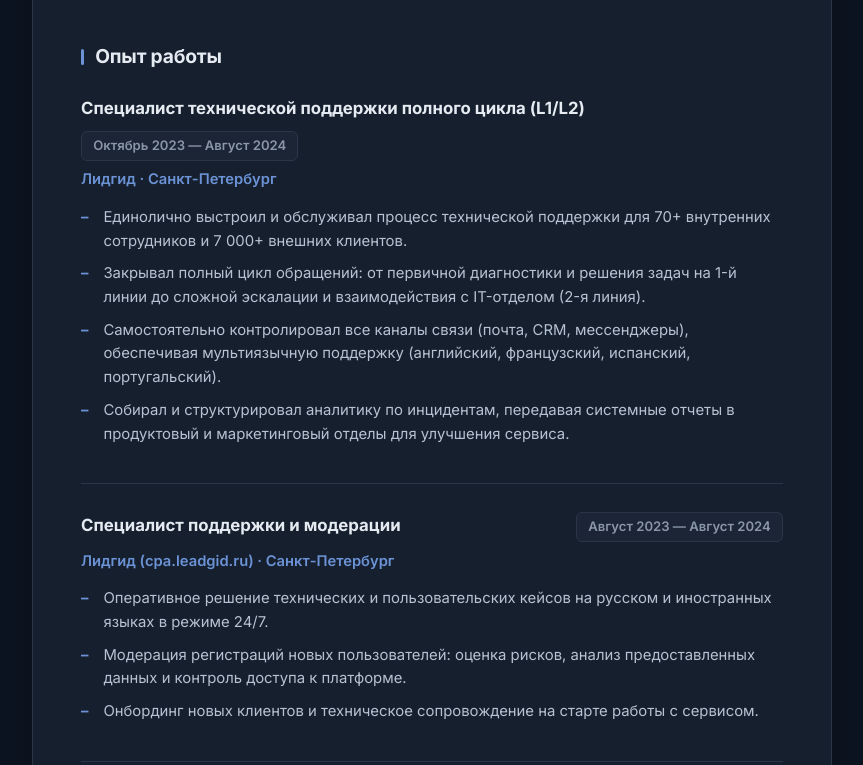
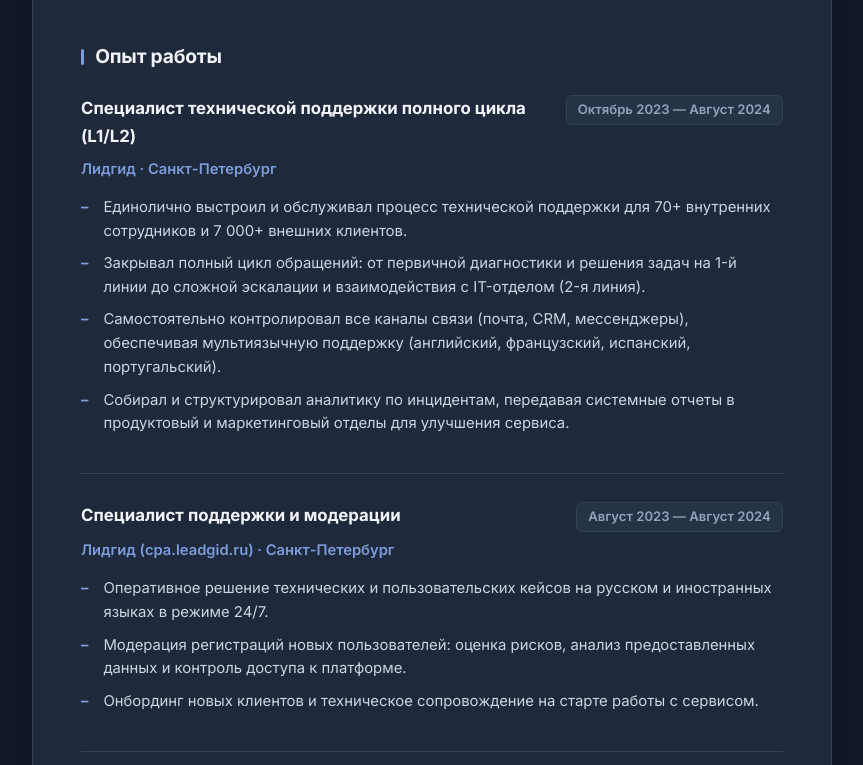
Before and after one commit to myshinartem/myshinartem.github.io, a plain HTML site: page index.html in a window 1280 px wide. Shown: the part 1060-1825 px from the top of the page, without its empty margins (208-1071 px from the left). Drawn offline with Linux system fonts and the light colour scheme.

Commit message:
Update index.html

```diff
--- a/index.html
+++ b/index.html
@@ -9,16 +9,16 @@
     <link href="https://fonts.googleapis.com/css2?family=Inter:wght@300;400;500;600;700;800&display=swap" rel="stylesheet">
     <style>
         :root {
-            --primary: #6b93d6;
-            --primary-soft: rgba(107, 147, 214, 0.12);
-            --text-main: #e6ebf2;
-            --text-secondary: #b6c2d1;
-            --text-muted: #8a97a8;
-            --bg-page: #0d1421;
-            --bg-card: #161f2e;
-            --bg-inset: #1b2536;
-            --border-soft: #2a3648;
-            --shadow-float: 0 18px 40px -16px rgba(0, 0, 0, 0.55);
+            --primary: #7c9cdb;
+            --primary-soft: rgba(124, 156, 219, 0.15);
+            --text-main: #f1f5f9;
+            --text-secondary: #cbd5e1;
+            --text-muted: #94a3b8;
+            --bg-page: #111827;
+            --bg-card: #1e293b;
+            --bg-inset: #253347;
+            --border-soft: #334155;
+            --shadow-float: 0 18px 40px -16px rgba(0, 0, 0, 0.5);
         }
         * { margin: 0; padding: 0; box-sizing: border-box; }
         body {
@@ -63,9 +63,9 @@
             text-decoration: none; font-size: 0.88rem; font-weight: 500;
             padding: 0.55rem 1.1rem; border-radius: 8px;
             border: 1px solid var(--border-soft);
-            transition: all 0.2s ease;
+            transition: all 0.25s ease;
         }
-        .contact-pill:hover { color: var(--text-main); border-color: var(--primary); }
+        .contact-pill:hover { color: var(--text-main); border-color: var(--primary); transform: translateY(-2px); box-shadow: 0 4px 12px rgba(0,0,0,0.3); }
 
         .lang-switch {
             position: absolute; top: 1.25rem; right: 1.25rem;
@@ -85,6 +85,13 @@
         .stat-item {
             background: var(--bg-inset); padding: 1.25rem 1rem; border-radius: 10px;
             text-align: center; border: 1px solid var(--border-soft);
+            transition: all 0.3s ease;
+            cursor: default;
+        }
+        .stat-item:hover {
+            transform: translateY(-3px);
+            box-shadow: 0 8px 24px -8px rgba(0,0,0,0.4);
+            border-color: var(--primary);
         }
         .stat-number { font-size: 1.6rem; font-weight: 700; color: var(--primary); display: block; margin-bottom: 0.25rem; }
         .stat-label { font-size: 0.82rem; color: var(--text-muted); font-weight: 500; line-height: 1.4; }
@@ -111,13 +118,19 @@
             border-radius: 6px; font-size: 0.88rem; font-weight: 500;
             border: 1px solid var(--border-soft); transition: all 0.2s ease;
         }
-        .skill-tag:hover { border-color: var(--primary); color: var(--text-main); }
+        .skill-tag:hover { border-color: var(--primary); color: var(--text-main); transform: translateY(-2px); box-shadow: 0 4px 12px rgba(0,0,0,0.3); }
 
         .experience-item { margin-bottom: 1.75rem; padding-bottom: 1.75rem; border-bottom: 1px solid var(--border-soft); }
         .experience-item:last-child { margin-bottom: 0; padding-bottom: 0; border-bottom: none; }
-        .job-header { display: flex; justify-content: space-between; align-items: baseline; flex-wrap: wrap; gap: 0.5rem; margin-bottom: 0.4rem; }
+        .job-header {
+            display: grid;
+            grid-template-columns: 1fr auto;
+            gap: 0.75rem;
+            align-items: baseline;
+            margin-bottom: 0.4rem;
+        }
         .job-title { font-size: 1.05rem; font-weight: 700; color: var(--text-main); }
-        .job-date { font-size: 0.82rem; color: var(--text-muted); font-weight: 600; background: var(--bg-inset); padding: 0.2rem 0.7rem; border-radius: 6px; border: 1px solid var(--border-soft); }
+        .job-date { font-size: 0.82rem; color: var(--text-muted); font-weight: 600; background: var(--bg-inset); padding: 0.2rem 0.7rem; border-radius: 6px; border: 1px solid var(--border-soft); white-space: nowrap; }
         .company { font-size: 0.92rem; color: var(--primary); font-weight: 600; margin-bottom: 0.9rem; }
         .job-description ul { list-style-type: none; padding-left: 0; }
         .job-description li {
@@ -138,7 +151,8 @@
             .header-block { padding: 2.5rem 1.5rem 2rem; }
             .content { padding: 1.75rem 1.5rem; }
             h1 { font-size: 1.9rem; }
-            .job-header { flex-direction: column; gap: 0.25rem; }
+            .job-header { grid-template-columns: 1fr; gap: 0.4rem; }
+            .job-date { justify-self: start; }
             .lang-switch { position: static; justify-content: center; margin-bottom: 1.25rem; }
         }
     </style>
```
